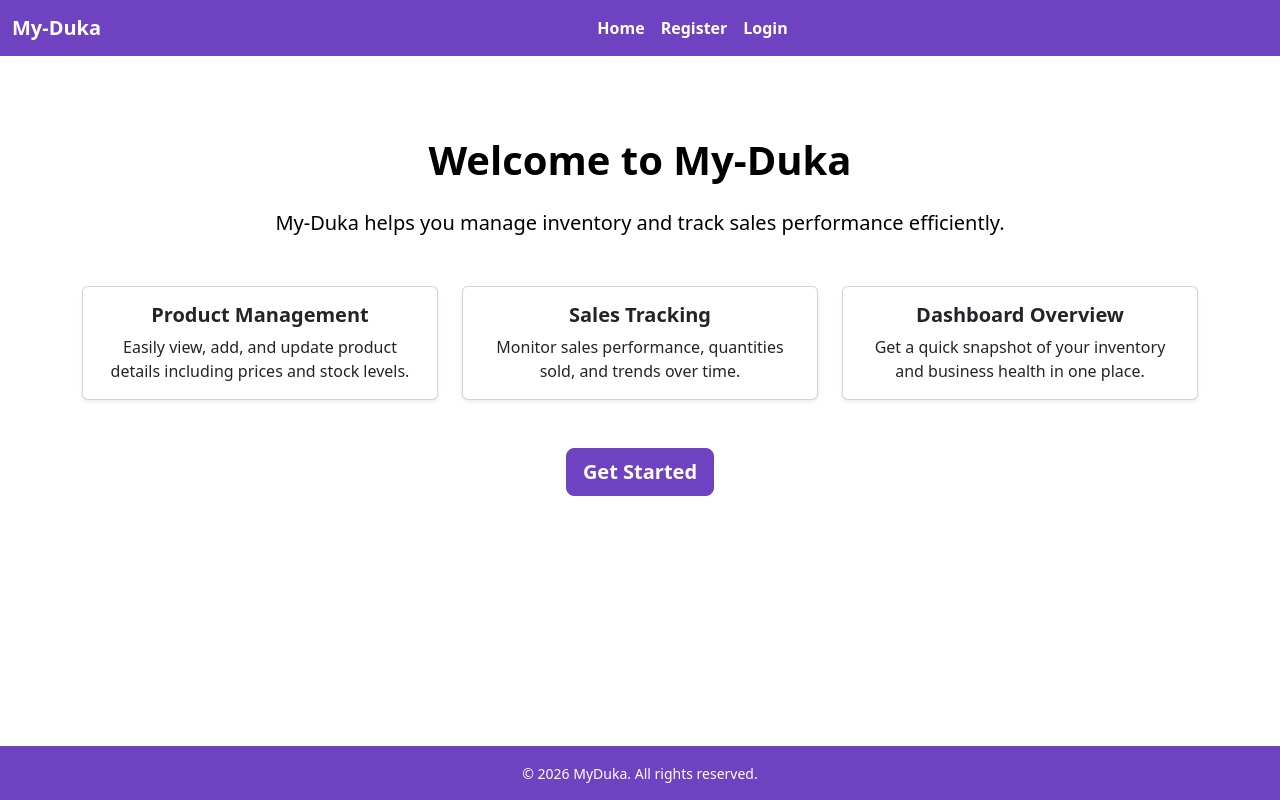
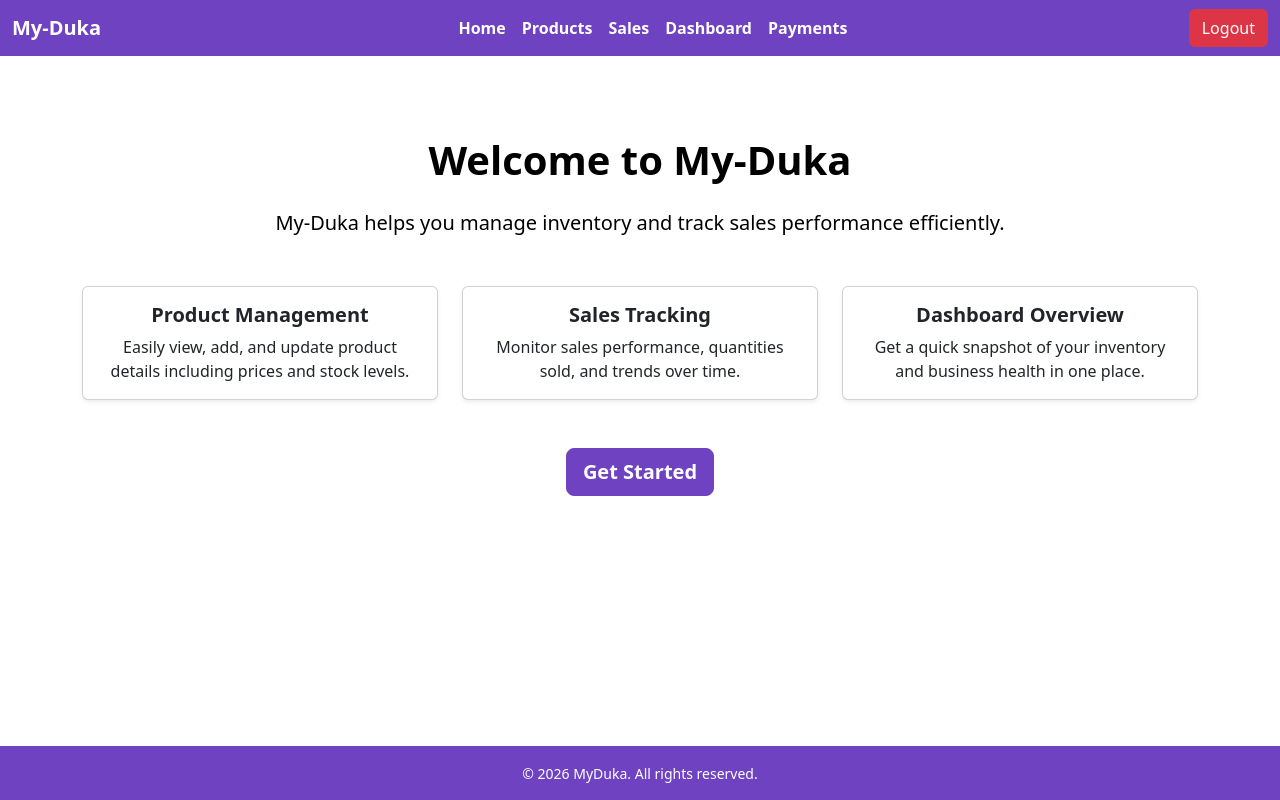
Before and after one commit to Zawe-010/duka-react-app, a React (Create React App) app: page / in a window 1280 px wide. Built offline with nearby package versions, Linux system fonts and the light colour scheme; sample sign-in values are in the browser's storage.

Commit message:
Changed codes in src folder

```diff
--- a/src/components/Navbar.jsx
+++ b/src/components/Navbar.jsx
@@ -1,13 +1,45 @@
-import { Link } from "react-router-dom";
+import { NavLink, useNavigate } from "react-router-dom";
+import { useEffect, useState } from "react";
+import { event } from "jquery";
+
 
 function Navbar() {
-    const token = localStorage.getItem("token");
-    const isLoggedIn = !!token;
+    const[isLoggedIn, setIsLoggedIn] = useState(false)
+    const navigate = useNavigate()
+    useEffect(() => {
+        const checkAuth = () => {
+            const token = localStorage.getItem("access_token")
+            setIsLoggedIn(!!token)
+        }
+        checkAuth()
+        window.addEventListener("authChange", checkAuth)
+        return () => window.removeEventListener("authChange", checkAuth)
+    }, [])
+
+    // const token = localStorage.getItem("access_token");
+
 
     const handleLogout = () => {
         localStorage.removeItem("token");
-        window.location.href = "/login"; // Redirect to login page after logout
+        window.dispatchEvent(new event("authChange"))
+        navigate ("/login")
     };
+
+    const publicLinks = [
+        {to:"/", label:"Home"},
+        {to:"/register", label:"Register"},
+        {to:"/login", label:"Login"}
+    ];
+
+    const privateLinks = [
+        { to: "/", label: "Home" },
+        { to: "/products", label: "Products" },
+        { to: "/sales", label: "Sales" },
+        { to: "/dashboard", label: "Dashboard" },
+        { to: "/payments", label: "Payments" },
+    ];
+
+    const links = isLoggedIn ? privateLinks:publicLinks
 
     return (
         <>
@@ -50,37 +82,19 @@ function Navbar() {
                     {/* Navbar links */}
                     <div className="collapse navbar-collapse" id="navbarNav">
                         <ul className="navbar-nav mx-auto">
-                            <li className="nav-item">
-                                <Link className="nav-link" to="/">Home</Link>
-                            </li>
-
-                            {!isLoggedIn && (
-                                <>
-                                    <li className="nav-item">
-                                        <Link className="nav-link" to="/register">Register</Link>
-                                    </li>
-                                    <li className="nav-item">
-                                        <Link className="nav-link" to="/login">Login</Link>
-                                    </li>
-                                </>
-                            )}
-
-                            {isLoggedIn && (
-                                <>
-                                    <li className="nav-item">
-                                        <Link className="nav-link" to="/products">Products</Link>
-                                    </li>
-                                    <li className="nav-item">
-                                        <Link className="nav-link" to="/sales">Sales</Link>
-                                    </li>
-                                    <li className="nav-item">
-                                        <Link className="nav-link" to="/dashboard">Dashboard</Link>
-                                    </li>
-                                    <li className="nav-item">
-                                        <Link className="nav-link" to="/payments">Payments</Link>
-                                    </li>
-                                </>
-                            )}
+                            {links.map((link) => (
+                                <li className="nav-item" key={link.to}>
+                                    <NavLink
+                                        to={link.to}
+                                        className={({ isActive }) =>
+                                            `nav-link fw-semibold ${isActive ? "text-dark rounded px-2" : ""
+                                            }`
+                                        }
+                                    >
+                                        {link.label}
+                                    </NavLink>
+                                </li>
+                            ))}
                         </ul>
 
                         {isLoggedIn && (
--- a/src/pages/Login.jsx
+++ b/src/pages/Login.jsx
@@ -42,7 +42,8 @@ function Login() {
 
             const data = await res.json();
             localStorage.setItem("access_token", data.access_token);
-            // navigate("/dashboard");
+            console.log("token-----", localStorage.getItem("access_token"))
+            navigate("/dashboard");
         } catch (err) {
             setMessage(err.message);
         } finally {
```
